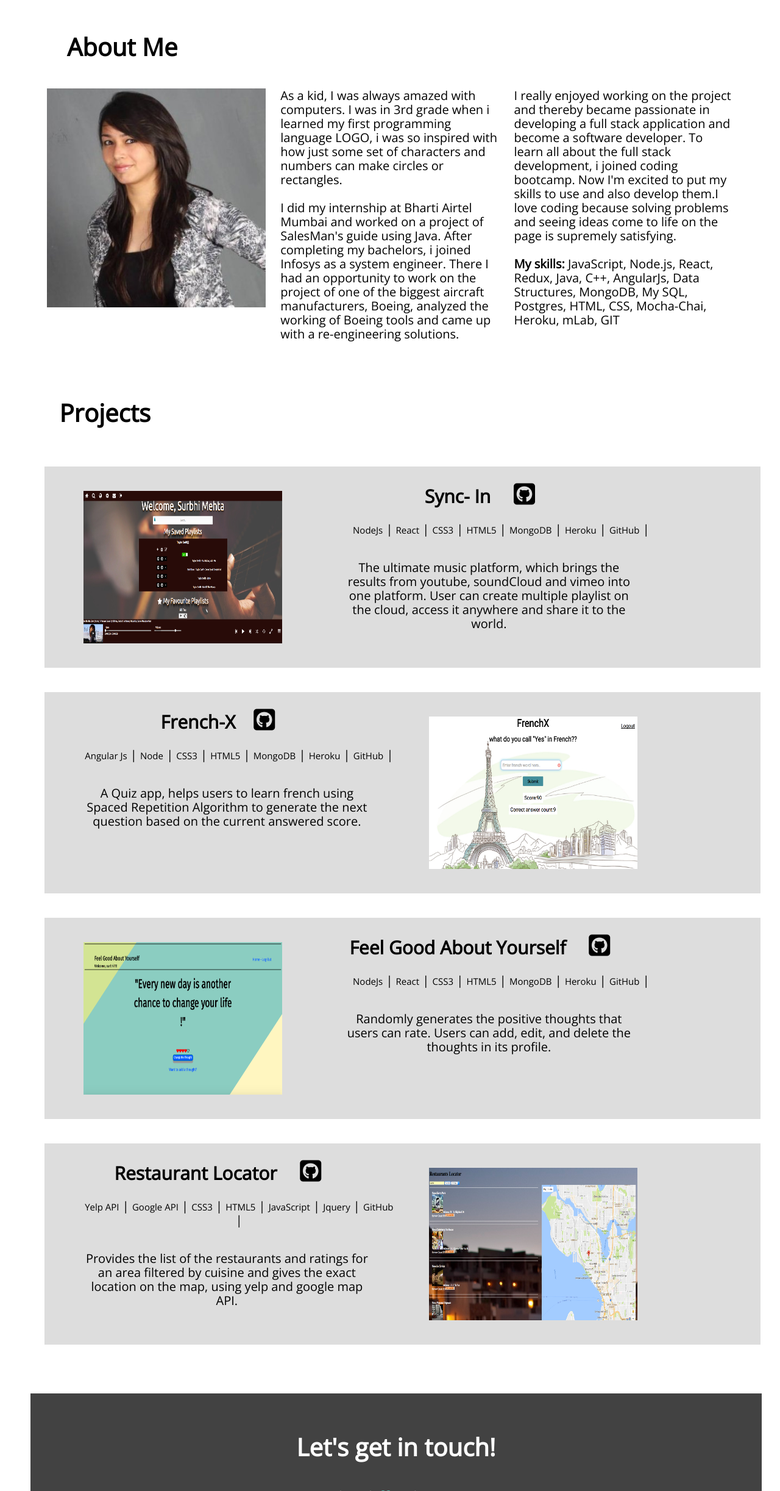
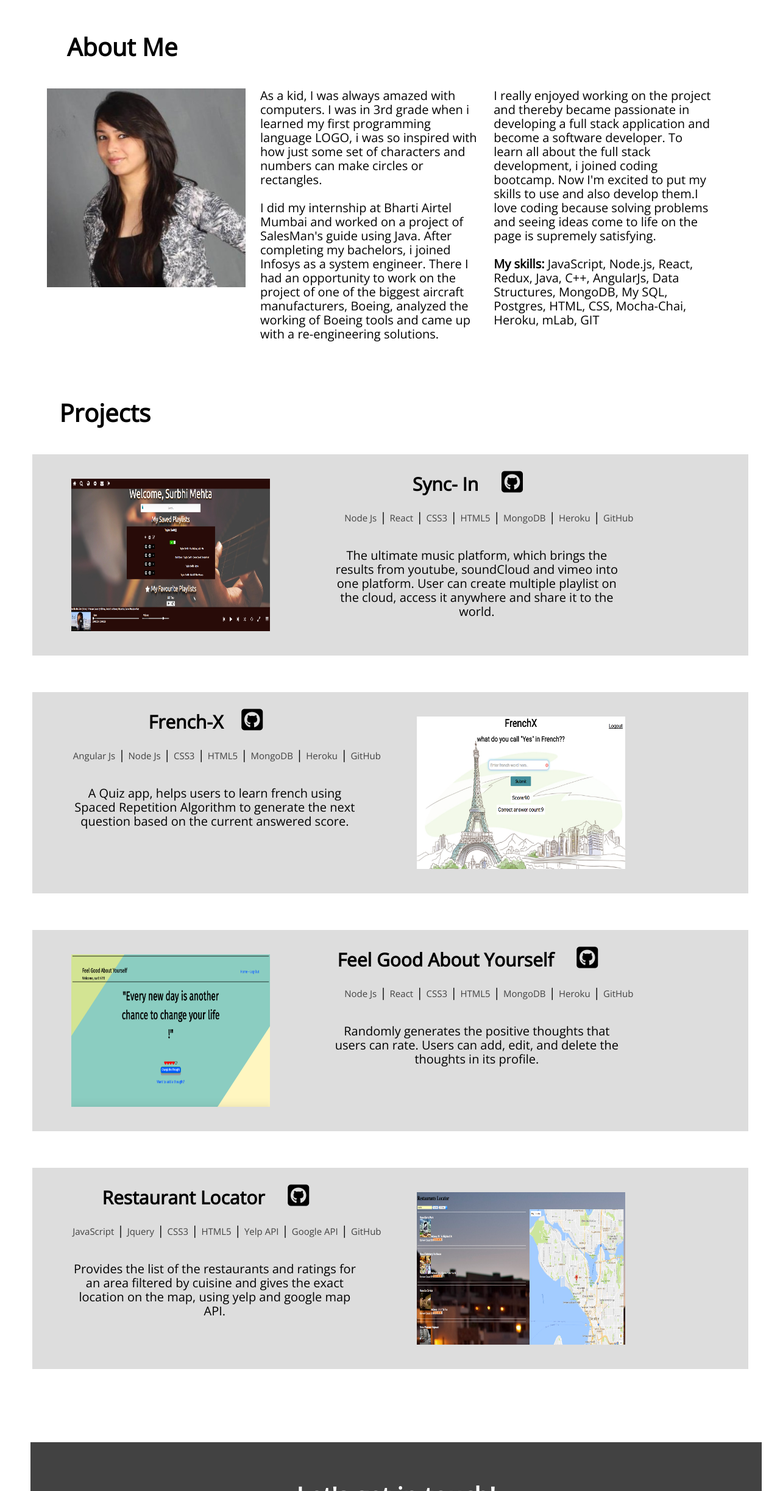
Before and after one commit to surbhiposwalia/portfolio, a plain HTML site: page index.html in a window 1280 px wide. Shown: the part 876-3321 px from the top of the page at 61% size. Drawn offline with nearby package versions, Linux system fonts and the light colour scheme; a web font is replaced by a local one.

Commit message:
profile picture size

```diff
--- a/index.html
+++ b/index.html
@@ -38,79 +38,77 @@
 			</section>
 			<section class="col-12">
 				<h1 >Projects</h1>
-				<div class="project col-12">
+				<div class="project col-12 ">
 					<a class="proj-img" href="https://kevl927.github.io/ASyncIn-Client/"><img  src="images/sync-in.png" class="box col-6 col-m-6"></a>
-					<div class="col-6 col-m-6">
-						<span class="proj-title"><h2>Sync- In <a class="project-source" href="https://github.com/KevL927/ASyncIn-Client" class="source-code"><i class="fa fa-github-square fa-2x" aria-hidden="true"></i></a></h2>
+					<div class="col-6 col-m-6 desktop-right">
+						<span class="proj-title "><h2>Sync- In <a class="project-source" href="https://github.com/KevL927/ASyncIn-Client" class="source-code"><i class="fa fa-github-square fa-2x" aria-hidden="true"></i></a></h2>
 						</span>
 						<ul>
-						<li>NodeJs</li> |
+							<li>Node Js</li> |
 							<li>React</li> |
 							<li>CSS3</li> |
 							<li>HTML5</li> |
 							<li>MongoDB</li> |
 							<li>Heroku</li> |
-						<li>GitHub</li> |
+							<li>GitHub</li>
 						</ul>
-						<p class="proj-details">The ultimate music platform, which brings the results from youtube, soundCloud and vimeo into one platform. User can create multiple playlist on the cloud, access it anywhere and share it to the world.
+						<p class="proj-details desktop-right">The ultimate music platform, which brings the results from youtube, soundCloud and vimeo into one platform. User can create multiple playlist on the cloud, access it anywhere and share it to the world.
 						<br>
 						</p>
-
 					</div>
 
 				</div>
 				<div class="project proj-2 col-12">
-					<a href="" class="proj-img" ><img src="images/french-X.png" class="proj-img box col-6 col-m-6"></a>
+					<a href="" class="proj-img" ><img src="images/french-X.png" class="proj-img box col-6 col-m-6 desktop-right"></a>
 					<div class="proj-detail col-6 col-m-6">
 						<span class="proj-title"><h2>French-X<a href="https://github.com/surbhiposwalia/spaced-repetition-language-app" class="source-code"><i class="fa fa-github-square fa-2x" aria-hidden="true"></i></a></h2>
 						</span>
 						<ul>
 							<li>Angular Js</li> |
-						<li>Node</li> |
+							<li>Node Js</li> |
 							<li>CSS3</li> |
 							<li>HTML5</li> |
 							<li>MongoDB</li> |
 							<li>Heroku</li> |
-						<li>GitHub</li> |
+							<li>GitHub</li>
 						</ul>
 						<p class="proj-details">A Quiz app, helps users to learn french using Spaced Repetition Algorithm to generate the next question based on the current answered score.
 						<br>
 						</p>
-
 					</div>
 				</div>
 				<div class="project col-12">
 					<a href="https://infinite-ravine-73596.herokuapp.com/#/?_k=5jcx47" class="proj-img" ><img src="images/feel-good.png" class="proj-img box col-6 col-m-6"></a>
-					<div class="col-6 col-m-6">
+					<div class="col-6 col-m-6 desktop-right">
 						<span class="proj-title">
 						<h2>Feel Good About Yourself <a href="https://github.com/surbhiposwalia/spaced-repetition-language-app" class="source-code"><i class="fa fa-github-square fa-2x" aria-hidden="true"></i></a></h2>
 						</span>
 						<ul>
-						<li>NodeJs</li> |
+							<li>Node Js</li> |
 							<li>React</li> |
 							<li>CSS3</li> |
 							<li>HTML5</li> |
 							<li>MongoDB</li> |
 							<li>Heroku</li> |
-						<li>GitHub</li> |
+							<li>GitHub</li>
 						</ul>
 						<p class="proj-details">Randomly generates the  positive thoughts that users can rate. Users can add, edit, and delete the thoughts in its profile.<br>
 						</p>
 					</div>
 				</div>
 				<div class="project proj-4 col-12">
-					<a href="https://surbhiposwalia.github.io/yepify/" class="proj-img" ><img src="images/yelpify.png" class="proj-img box col-6 col-m-6"></a>
+					<a href="https://surbhiposwalia.github.io/yepify/" class="proj-img" ><img src="images/yelpify.png" class="proj-img box col-6 col-m-6 desktop-right"></a>
 					<div class="proj-detail col-6 col-m-6">
 						<span class="proj-title">
 						<h2>Restaurant Locator <a href="https://github.com/surbhiposwalia/spaced-repetition-language-app" class="source-code"><i class="fa fa-github-square fa-2x" aria-hidden="true"></i></a></h2></span>
 						<ul>
+							<li>JavaScript</li> |
+							<li>Jquery</li> |
+							<li>CSS3</li> |
+							<li>HTML5</li> |
 							<li>Yelp API</li> |
 							<li>Google API</li> |
-						<li>CSS3</li> |
-						<li>HTML5</li> |
-						<li>JavaScript</li> |
-						<li>Jquery</li> |
-						<li>GitHub</li> |
+							<li>GitHub</li>
 						</ul>
 						<p class="proj-details">Provides the list of the restaurants and ratings for an area filtered by cuisine and gives the exact location on the map, using yelp and google map API.<br>
 						</p>
--- a/styles/float-grid.css
+++ b/styles/float-grid.css
@@ -50,14 +50,15 @@
   .col-m-10 {width: 83.33%;}
   .col-m-11 {width: 91.66%;}
   .col-m-12 {width: 100%;}
-  .proj-2, .proj-4 {display: flex;}
+  .proj-2, .proj-4 {display: flex;float: right;}
   .proj-img {order: 2;}
   .proj-detail {order: 1;}
 }
+
 @media only (max-width: 999px) and (min-width: 768px) {
   .profile-pic {height: 280px;}
   .col-6 {width: 50%;}
-  .proj-2, .proj-4 {display: flex;}
+  .proj-2, .proj-4 {display: flex; }
   .proj-img {order: 2;}
   .proj-detail {order: 1;}
 }
@@ -77,6 +78,7 @@
   .col-11 {width: 91.66%;}
   .col-12 {width: 100%;}
   .proj-2, .proj-4 {display: flex;}
-  .proj-img {order: 2;}
+  .proj-img {order: 2; }
   .proj-detail {order: 1;}
+  /*.desktop-right {float: right}*/
 }
--- a/styles/style.css
+++ b/styles/style.css
@@ -42,6 +42,7 @@ header {
 li {
 	text-decoration: none;
 	display: inline;
+	color: #424242;
 }
 
 h2, ul {
@@ -69,7 +70,7 @@ nav a:hover {
 }
 .project {
 	background-color: #dddddd;
-	margin: 20px
+	margin-bottom: 60px;
 }
 
 .short-desc {
@@ -111,14 +112,10 @@ nav a:hover {
 
 }
 
-
-
 .contact {
 	height: 400px;
 	padding-bottom: 90px;
 	text-align: center;
-
-
 }
 
 .fa:hover {
@@ -146,3 +143,8 @@ nav a:hover {
 .box:hover {
 	 opacity:0.5;
 }
+.profile-pic {
+	max-width: 350px;
+	max-height: 400px;
+	margin-bottom: 20px;
+}
```
Lines whose indentation alone changed are shown as unchanged.
